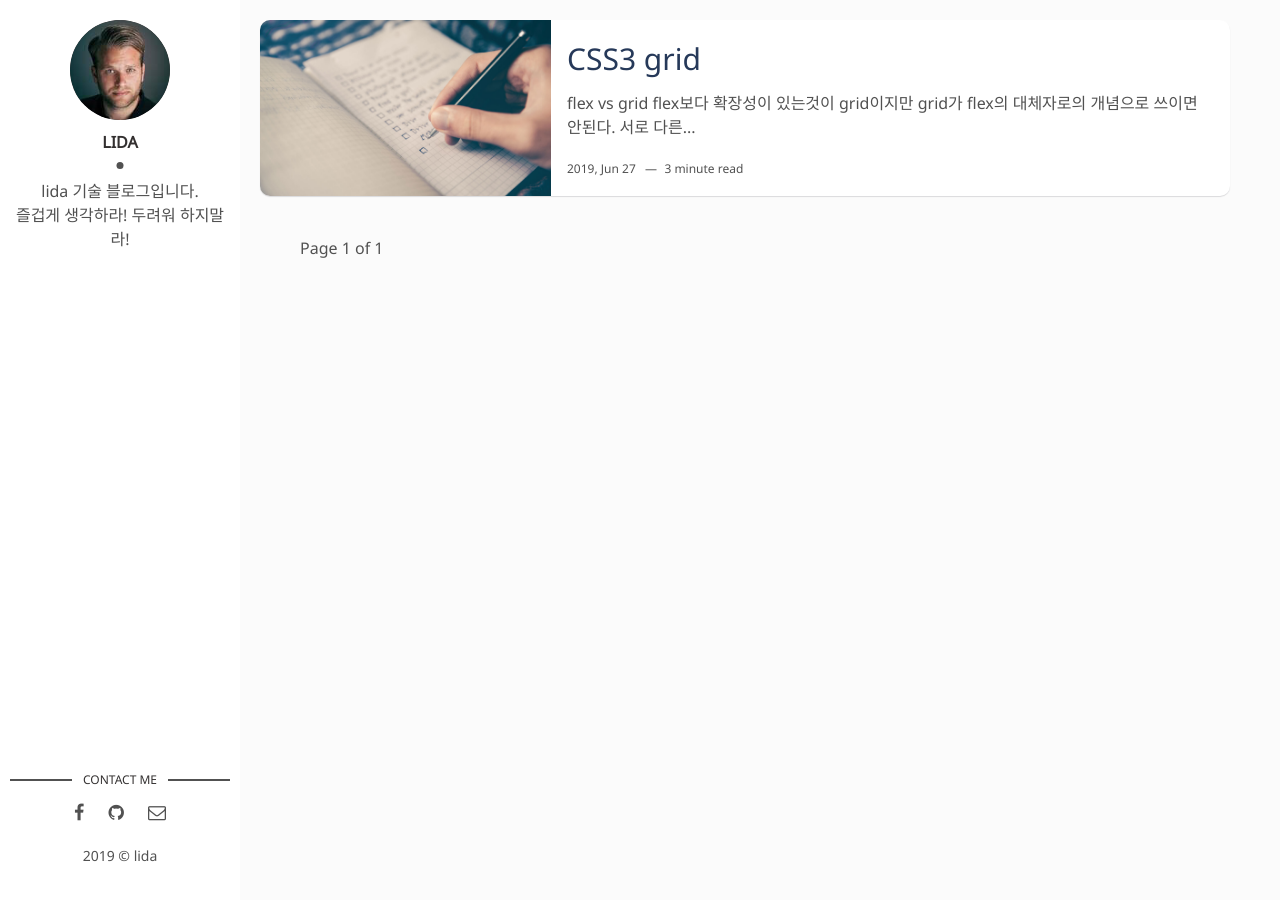
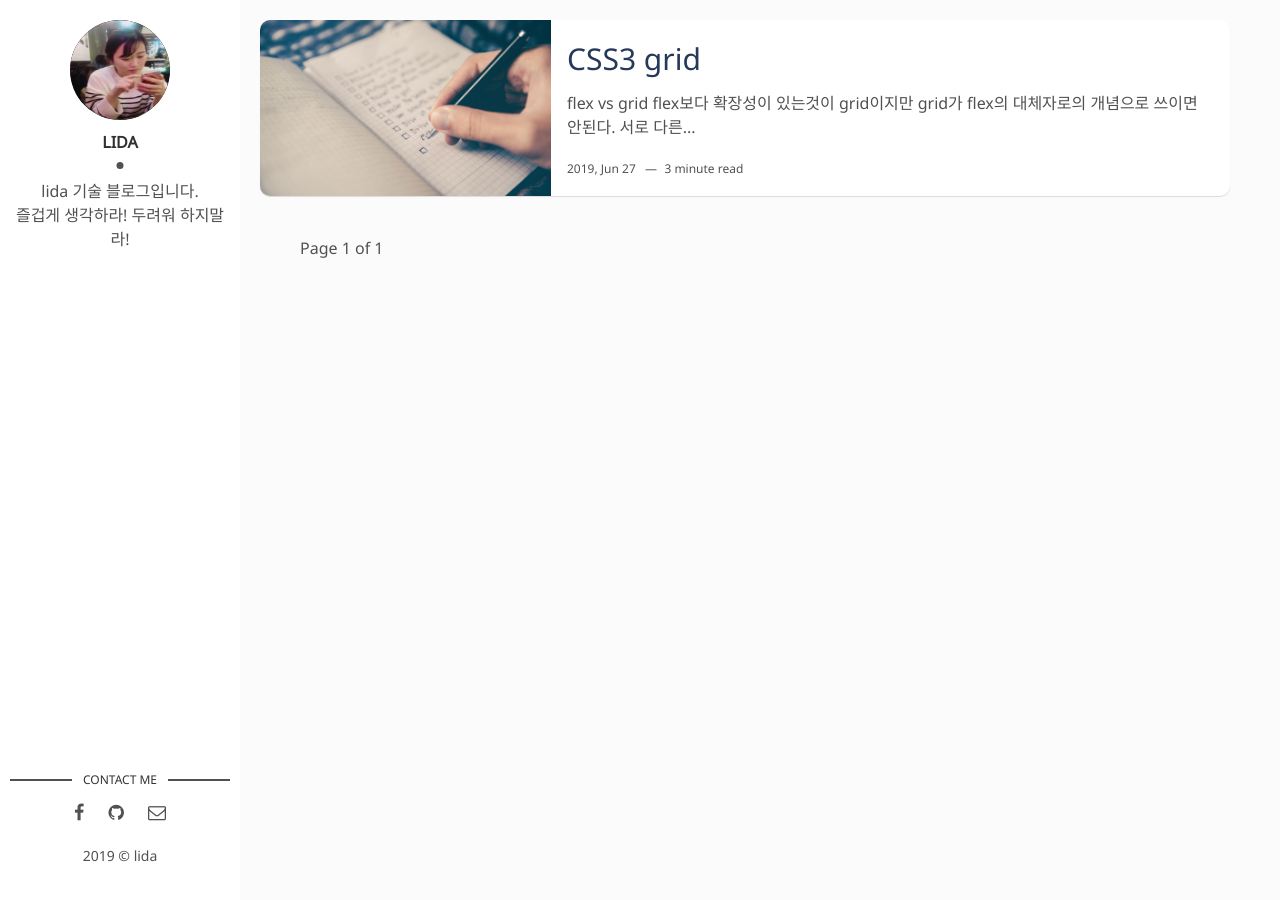
Before and after one commit to lidaek/lidaek.github.io, a Jekyll site: the page built from index.html, in a window 1280 px wide. Built offline with Jekyll 4.4.1, drawn with Linux system fonts in a browser that asks for light colours; the list of posts is cut into pages by our own code.

Commit message:
thumbnail업데이트

```diff
--- a/_config.yml
+++ b/_config.yml
@@ -9,7 +9,7 @@ url: "" # the base hostname & protocol for your site, e.g. http://example.com
 
 # Author Settings
 author: lida # add your name
-author-img: david-freeman.jpg # add your photo
+author-img: lida.png # add your photo
 about-author: lida 기술 블로그입니다. # add description
 # social-twitter: # add your Twitter handle
 # social-facebook: # add your Facebook handle
```
Also changed, not shown: assets/img/lida.png (added).
